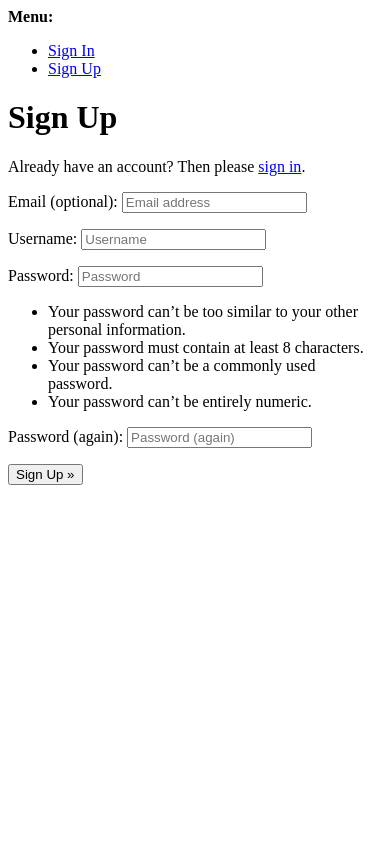
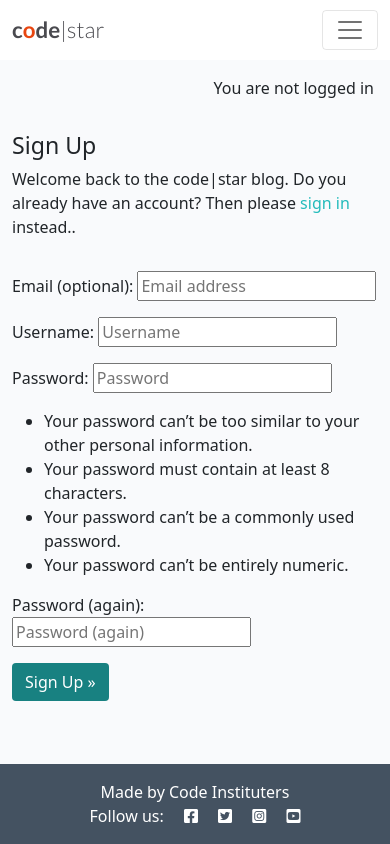
Before and after one commit to Mattds825/ci-django-blog, a Django app: page /accounts/signup/ in a window 390 px wide. Run offline with Django 5.2, Linux system fonts and the light colour scheme.

Commit message:
add site styling to signup.html template

```diff
--- a/templates/account/signup.html
+++ b/templates/account/signup.html
@@ -1,21 +1,35 @@
-{% extends "account/base.html" %}
+{% extends "base.html" %}
 
 {% load i18n %}
 
 {% block head_title %}{% trans "Signup" %}{% endblock head_title %}
 
 {% block content %}
-<h1>{% trans "Sign Up" %}</h1>
+<div class="container">
+  <div class="row">
+    <div class="col-md-8 mt-3 offset-md-2">
+      <h3>{% trans "Sign Up" %}</h3>
 
-<p>{% blocktrans %}Already have an account? Then please <a href="{{ login_url }}">sign in</a>.{% endblocktrans %}</p>
+      <p>{% blocktrans %} Welcome back to the code|star blog.
+        Do you already have an account? Then please
+        <a class="link" href="{{ login_url }}">sign in</a>
+        instead.</a>.
+        {% endblocktrans %}</p>
+    </div>
+  </div>
 
+  <div class="row">
+    <div class="col-md-8 mt-3 offset-md-2">
       <form class="signup" id="signup_form" method="post" action="{% url 'account_signup' %}">
         {% csrf_token %}
         {{ form.as_p }}
         {% if redirect_field_value %}
         <input type="hidden" name="{{ redirect_field_name }}" value="{{ redirect_field_value }}" />
         {% endif %}
-  <button type="submit">{% trans "Sign Up" %} &raquo;</button>
+        <button class="btn btn-signup right" type="submit">{% trans "Sign Up" %} &raquo;</button>
       </form>
+    </div>
+  </div>
+</div>
 
 {% endblock content %}
```
Lines whose indentation alone changed are shown as unchanged.
